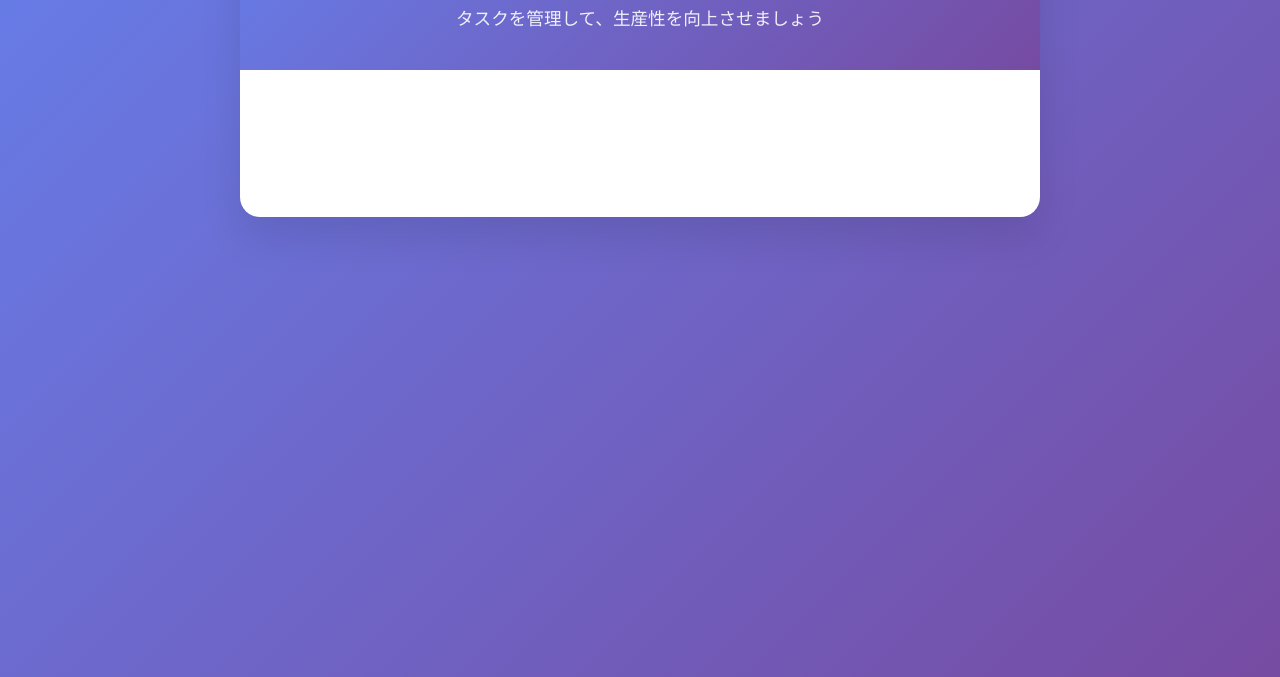
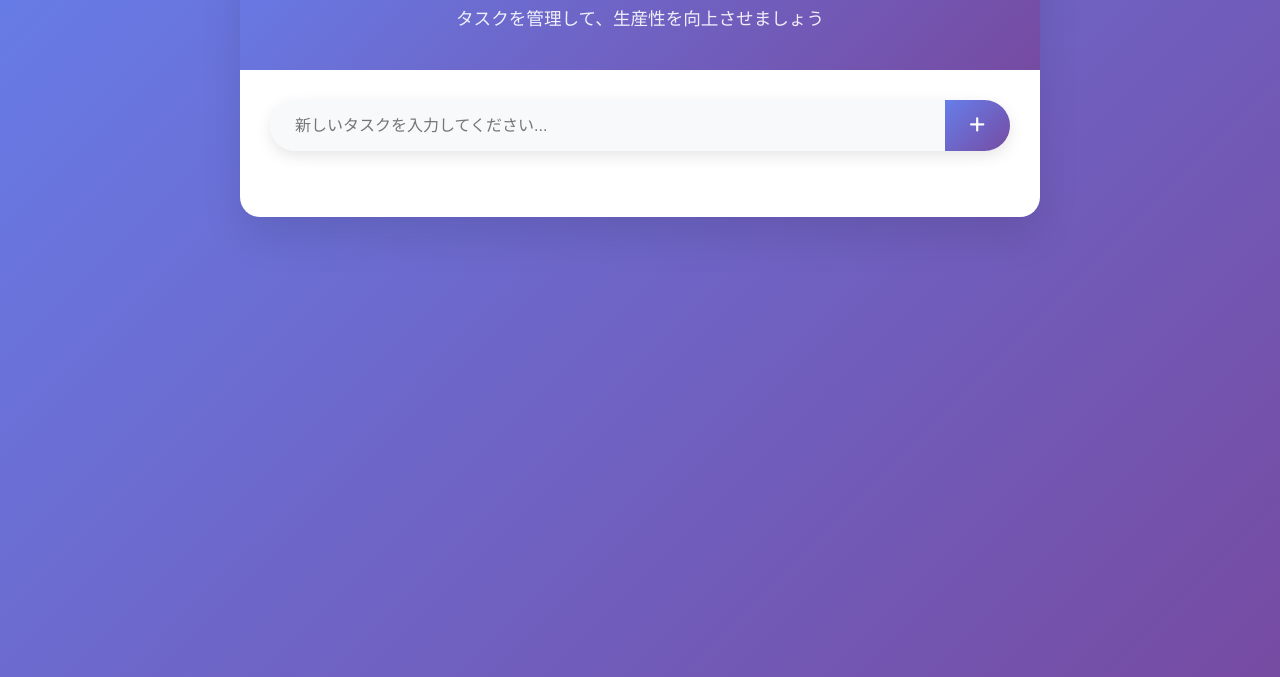
Before and after one commit to YuChangHaya/todo-app, a plain HTML site: page index.html in a window 1280 px wide. Shown: the part 123-800 px from the top of the page. Drawn offline with Linux system fonts and the light colour scheme.

Commit message:
タスク入力欄を作成

```diff
--- a/index.html
+++ b/index.html
@@ -16,6 +16,21 @@
         <h1><i class="fas fa-tasks"></i> ToDoアプリ</h1>
         <p class="subtitle">タスクを管理して、生産性を向上させましょう</p>
       </div>
+      <div class="todo-container">
+        <div class="input-section">
+          <div class="input-group">
+            <input
+              type="text"
+              id="todoInput"
+              placeholder="新しいタスクを入力してください..."
+              maxlength="100"
+            />
+            <button id="addBtn" class="add-btn">
+              <i class="fas fa-plus"></i>
+            </button>
+          </div>
+        </div>
+      </div>
     </div>
   </body>
 </html>
--- a/styles.css
+++ b/styles.css
@@ -43,3 +43,46 @@ body {
   opacity: 0.9;
   font-weight: 300;
 }
+.todo-container {
+  padding: 30px;
+}
+
+.input-section {
+  margin-bottom: 30px;
+}
+
+.input-group {
+  display: flex;
+  margin-bottom: 20px;
+  border-radius: 50px;
+  overflow: hidden;
+  box-shadow: 0 5px 15px rgba(0, 0, 0, 0.1);
+}
+
+#todoInput {
+  flex: 1;
+  padding: 15px 25px;
+  border: none;
+  outline: none;
+  font-size: 1rem;
+  background: #f8f9fa;
+}
+
+#todoInput:focus {
+  background: white;
+}
+
+.add-btn {
+  background: linear-gradient(135deg, #667eea 0%, #764ba2 100%);
+  color: white;
+  border: none;
+  padding: 15px 25px;
+  cursor: pointer;
+  font-size: 1.1rem;
+  transition: all 0.3s ease;
+}
+
+.add-btn:hover {
+  transform: scale(1.05);
+  box-shadow: 0 5px 15px rgba(102, 126, 234, 0.4);
+}
```
